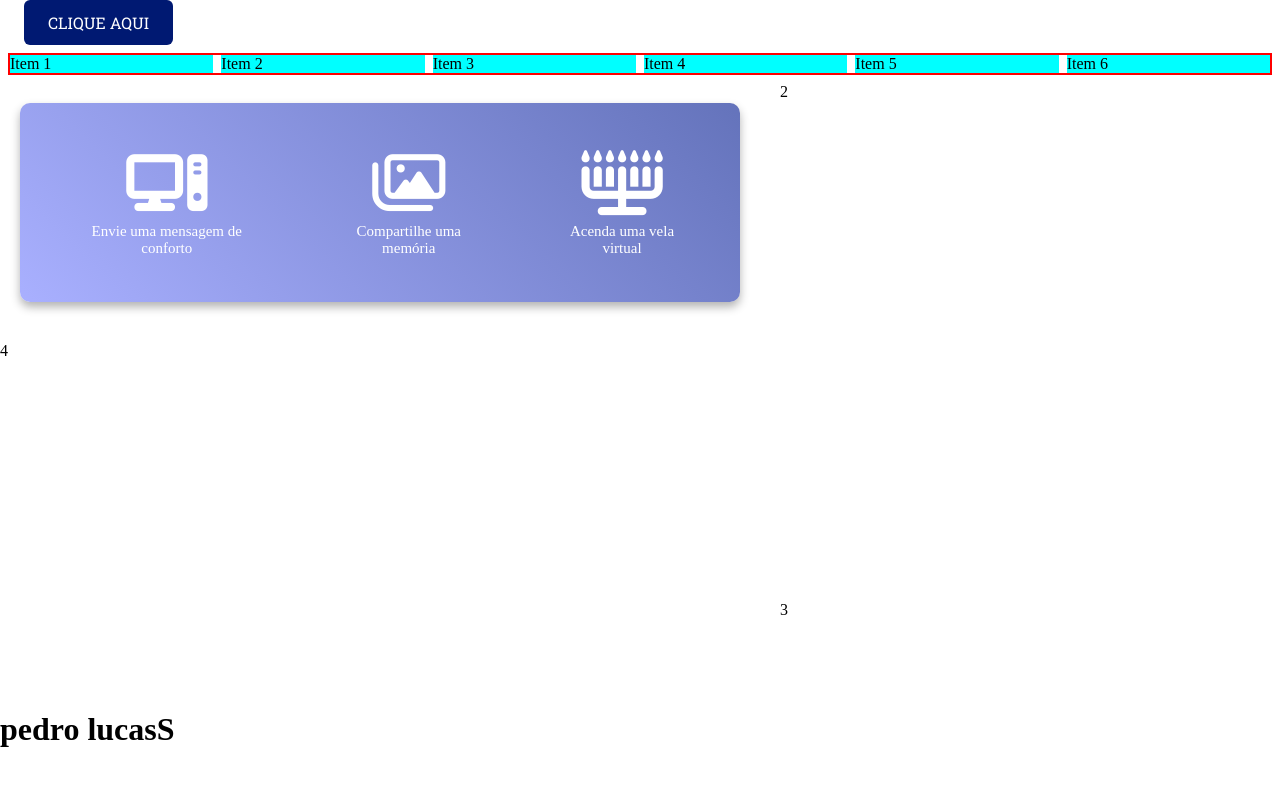
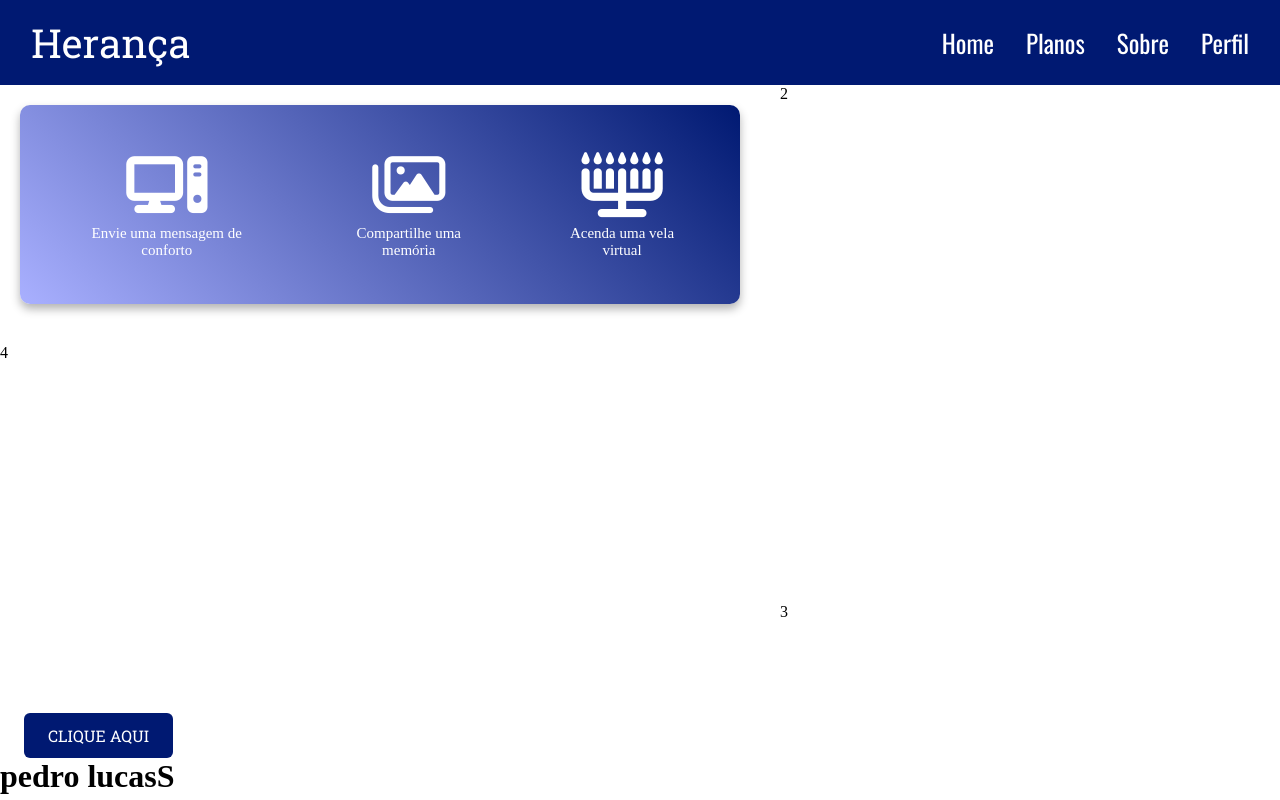
Before and after one commit to Pedrosft/npsite, a plain HTML site: page paginas/pagina-clientes.html in a window 1280 px wide. Drawn offline with nearby package versions, Linux system fonts and the light colour scheme; files that its build step writes are made by us from their sources; files whose address does not match are found by name; a web font is replaced by a local one.

Commit message:
mandar de novo

```diff
--- a/paginas/pagina-clientes.html
+++ b/paginas/pagina-clientes.html
@@ -5,26 +5,30 @@
     <meta name="viewport" content="width=device-width, initial-scale=1.0">
     <link rel="stylesheet" href="../styles/clientes.css">
     <link rel="stylesheet" href="https://cdnjs.cloudflare.com/ajax/libs/font-awesome/6.4.0/css/all.min.css">
+    <link rel="stylesheet" href="styles/base.css">
     <title>Heranças</title>
 </head>
 <body>
+    <header>
+        <nav class="navbar">
+            <a href="index.html" class="logo">Herança</a>
+            <ul>
+                <li><a href="index.html" class="nav-link">Home</a></li>
+                <li><a href="plans.html" class="nav-link">Planos</a></li>
+                <li><a href="about.html" class="nav-link">Sobre</a></li>
+                <li><a href="paginas/pagina-clientes.html" class="nav-link">Perfil</a></li>
+            </ul>
+            <div class="hamburger">
+                <span class="bar"></span>
+                <span class="bar"></span>
+                <span class="bar"></span>
+            </div>
+        </nav>
+    </header>
 
 
-&nbsp
-&nbsp
-&nbsp
-<div class="botao" >
-    <a href="../index.html">Clique aqui</a>
-</div>
 
-<div class="container">
-    <div class="item item-1">Item 1</div>
-    <div class="item item-2">Item 2</div>
-    <div class="item item-3">Item 3</div>
-    <div class="item item-4">Item 4</div>
-    <div class="item item-5">Item 5</div>
-    <div class="item item-6">Item 6</div>
-</div>
+
 
 
 
@@ -55,6 +59,12 @@
 
 
 
+&nbsp
+&nbsp
+&nbsp
+<div class="botao" >
+    <a href="../index.html">Clique aqui</a>
+</div>
 <h1>pedro lucasS</h1>
 
 </body>
--- a/styles/clientes.css
+++ b/styles/clientes.css
@@ -1,4 +1,5 @@
 @import url(style.css);
+@import url(base.css);
 @import url(atributos/botao.css);
 
 *{
@@ -51,7 +52,7 @@
     justify-content: space-evenly;
     align-content: flex-end;
     flex-direction: row;
-    background: linear-gradient(45deg, var(--color1-clara1), var(--color3-meiotermo));
+    background: linear-gradient(45deg, var(--color1-clara1), var(--color7-muitoescura));
     padding: 15px;
     font-size: 65px;
     border-radius: 10px;
```
